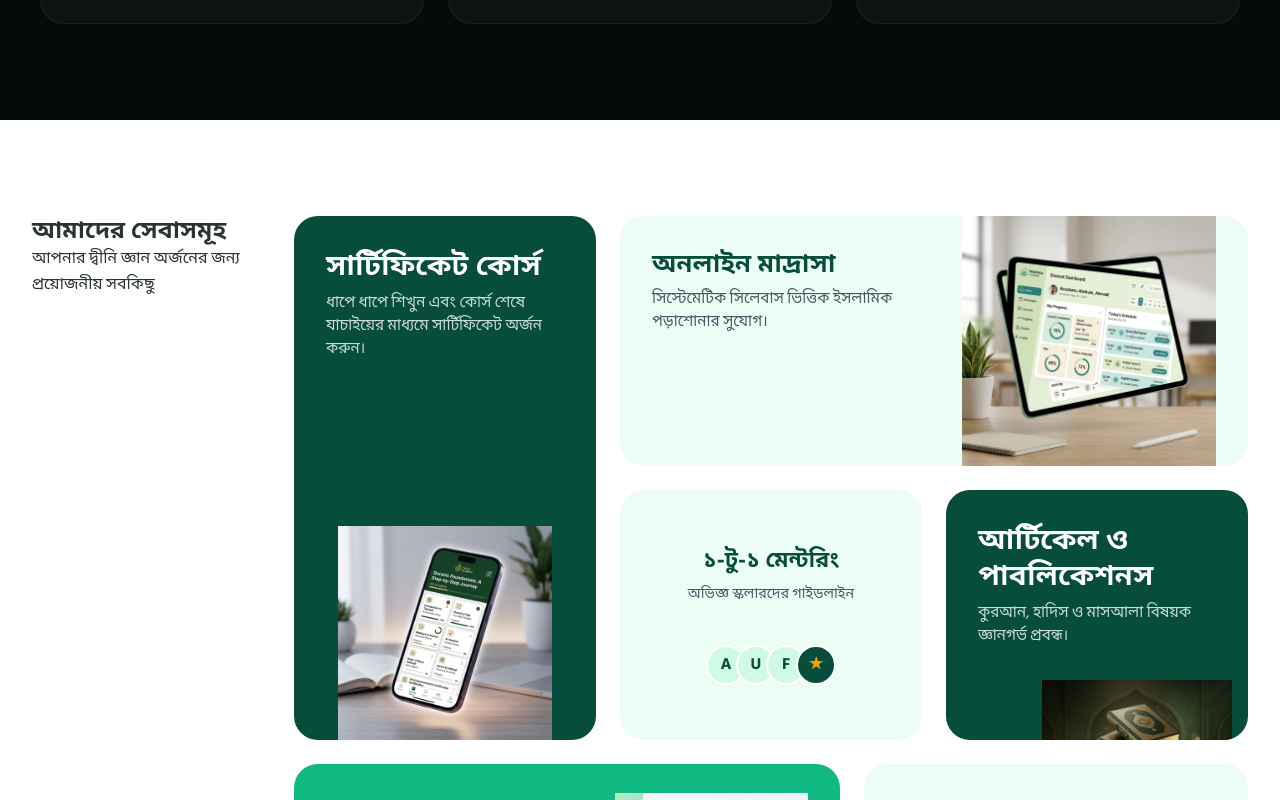
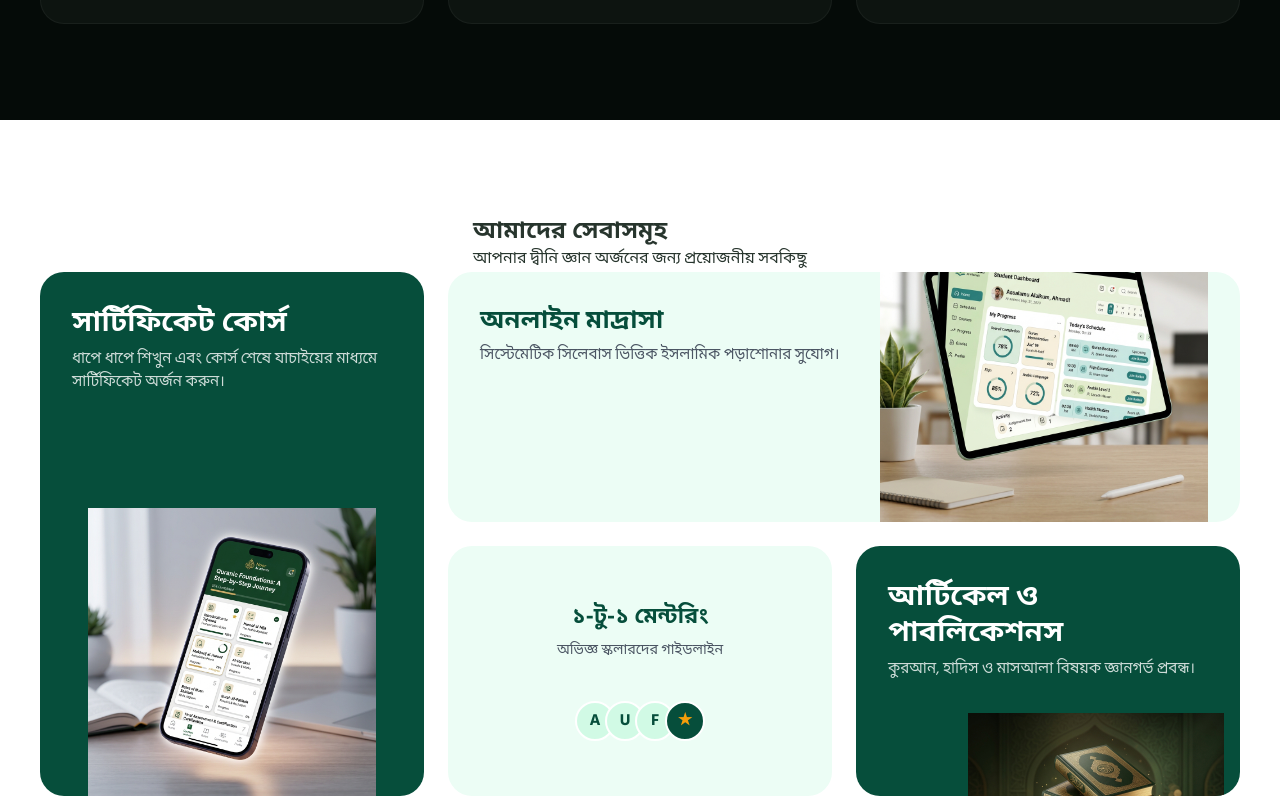
Before and after one commit to farad-alam/IQC-Academy, a Next.js app: page / in a window 1280 px wide. Shown: the part 1380-2180 px from the top of the page. Built offline with nearby package versions, Linux system fonts and the light colour scheme.

Commit message:
UI: Fix Services section layout to stack header above bento grid

```diff
--- a/app/(user)/home.module.css
+++ b/app/(user)/home.module.css
@@ -502,7 +502,8 @@
   padding: 6rem 2rem;
   background-color: #ffffff;
   display: flex;
-  justify-content: center;
+  flex-direction: column;
+  align-items: center;
 }
 
 .bentoGrid {
```
